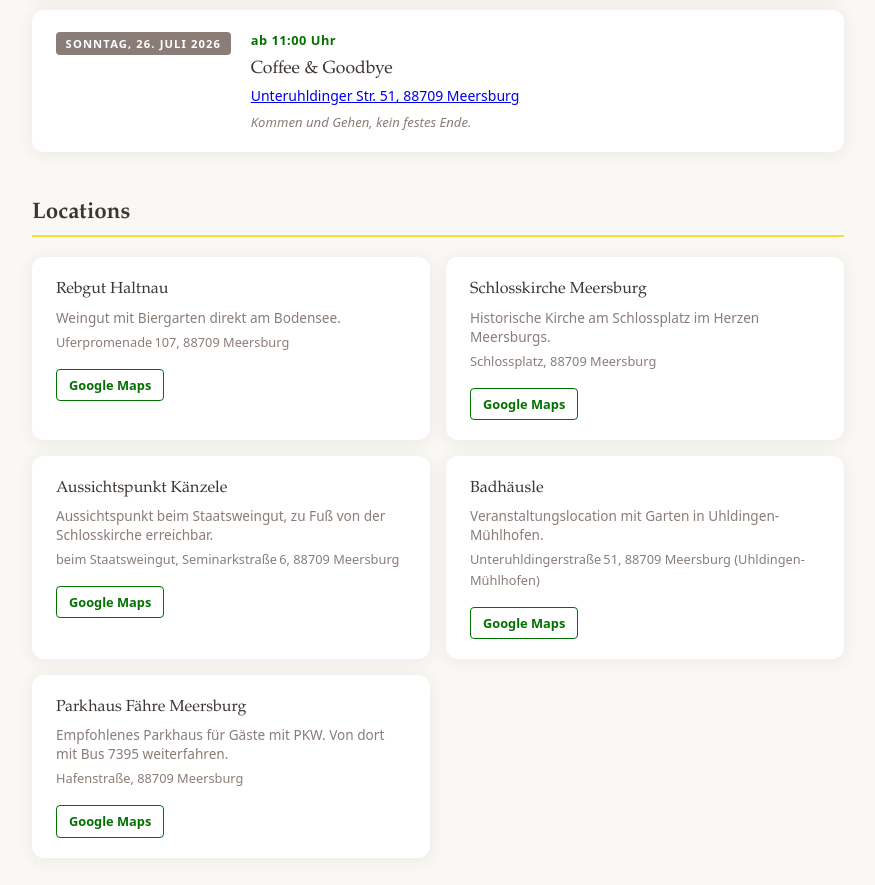
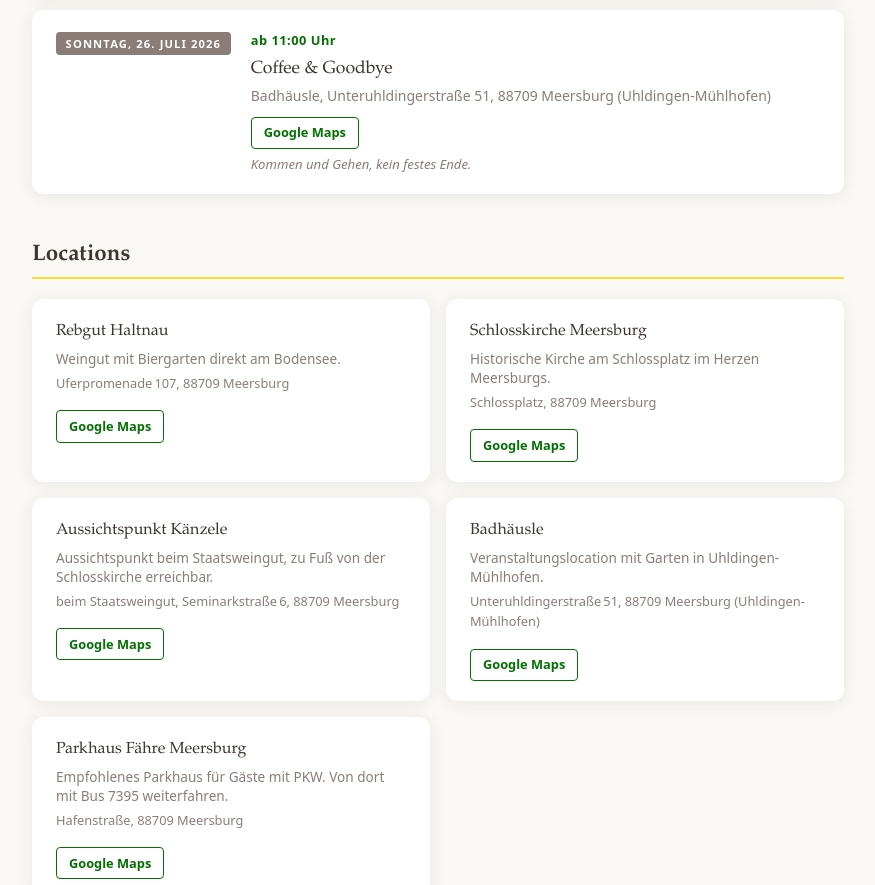
Before and after one commit to serveevres/hochzeit-website, a website: page public/informationen.html in a window 1280 px wide. Shown: the part 1275-2160 px from the top of the page, without its empty margins (202-1077 px from the left). Drawn offline with Linux system fonts and the light colour scheme.

Commit message:
Format Coffee & Goodbye location consistently with Abendfeier

```diff
--- a/public/informationen.html
+++ b/public/informationen.html
@@ -93,7 +93,8 @@
       <div>
         <div class="event-time" data-i18n="info.sun.time">ab 11:00 Uhr</div>
         <div class="event-name" data-i18n="info.sun.name">Coffee & Goodbye</div>
-        <div class="event-loc"><a href="https://maps.app.goo.gl/q1LCVYpdhUfTFYF6A" target="_blank" rel="noopener" data-i18n="info.sun.loc">Unteruhldinger Str. 51, 88709 Meersburg</a></div>
+        <div class="event-loc" data-i18n="info.sun.loc">Badhäusle, Unteruhldingerstraße 51, 88709 Meersburg (Uhldingen-Mühlhofen)</div>
+        <a href="https://maps.app.goo.gl/q1LCVYpdhUfTFYF6A" target="_blank" rel="noopener" class="btn-maps event-maps" data-i18n="info.mapsBtn">Google Maps ↗</a>
         <div class="event-note" data-i18n="info.sun.note">Kommen und Gehen, kein festes Ende.</div>
       </div>
     </div>
--- a/public/lang.js
+++ b/public/lang.js
@@ -95,7 +95,7 @@ const translations = {
     'info.sun.date': 'Sonntag, 26. Juli 2026',
     'info.sun.time': 'ab 11:00 Uhr',
     'info.sun.name': 'Coffee & Goodbye',
-    'info.sun.loc': 'Unteruhldinger Str. 51, 88709 Meersburg',
+    'info.sun.loc': 'Badhäusle, Unteruhldingerstraße 51, 88709 Meersburg (Uhldingen-Mühlhofen)',
     'info.sun.note': 'Kommen und Gehen, kein festes Ende.',
     'info.locations.title': 'Locations',
     'info.mapsBtn': 'Google Maps',
@@ -244,7 +244,7 @@ const translations = {
     'info.sun.date': 'Sunday, 26 July 2026',
     'info.sun.time': 'from 11:00 am',
     'info.sun.name': 'Coffee & Goodbye',
-    'info.sun.loc': 'Unteruhldinger Str. 51, 88709 Meersburg',
+    'info.sun.loc': 'Badhäusle, Unteruhldingerstraße 51, 88709 Meersburg (Uhldingen-Mühlhofen)',
     'info.sun.note': 'Come and go as you please, no fixed end time.',
     'info.locations.title': 'Locations',
     'info.mapsBtn': 'Google Maps',
```
